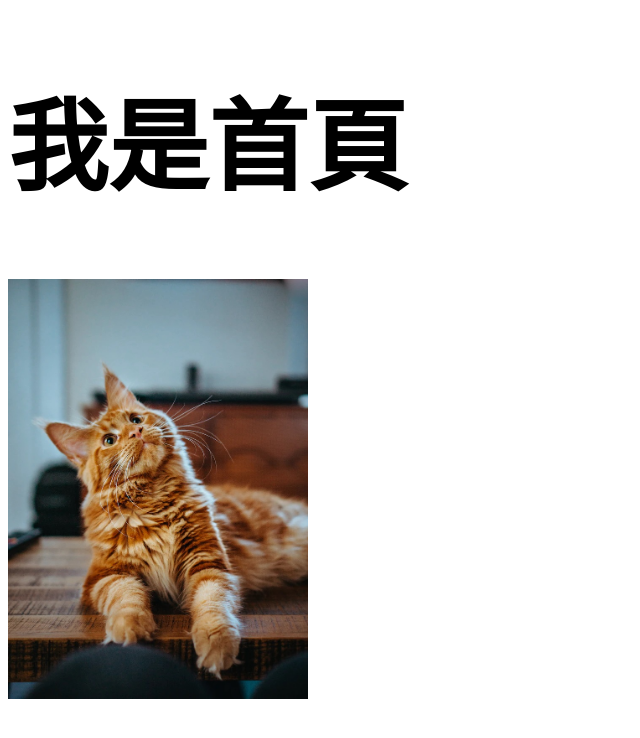
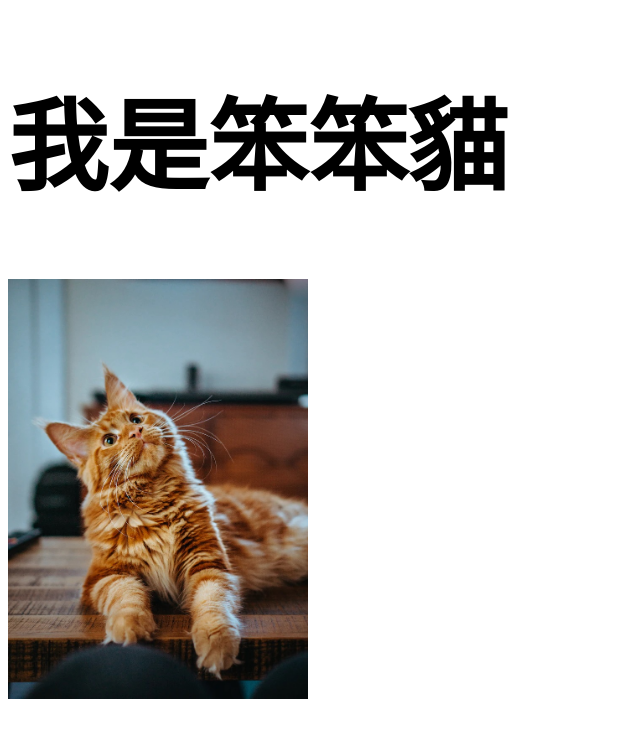
Before and after one commit to moon-start/A.py, a website built with Vite: page pages/index.html in a window 1280 px wide. Shown: the whole page, without its empty margins (0-640 px from the left). Built offline with nearby package versions, Linux system fonts and the light colour scheme.

Commit message:
2023/08/11 週五 17:33:06.15

```diff
--- a/pages/index.html
+++ b/pages/index.html
@@ -10,7 +10,7 @@
   <body>
     <%- include('./layout/header'); -%>
 
-    <h1 class="index-title">我是首頁</h1>
+    <h1 class="index-title">我是笨笨貓</h1>
     <img src="../assets/images/cat.jpg" style="width: 300px;" alt="cat">
 
     <%- include('./layout/footer'); -%>
```
Also changed, not shown: .gitlab-ci.yml.
